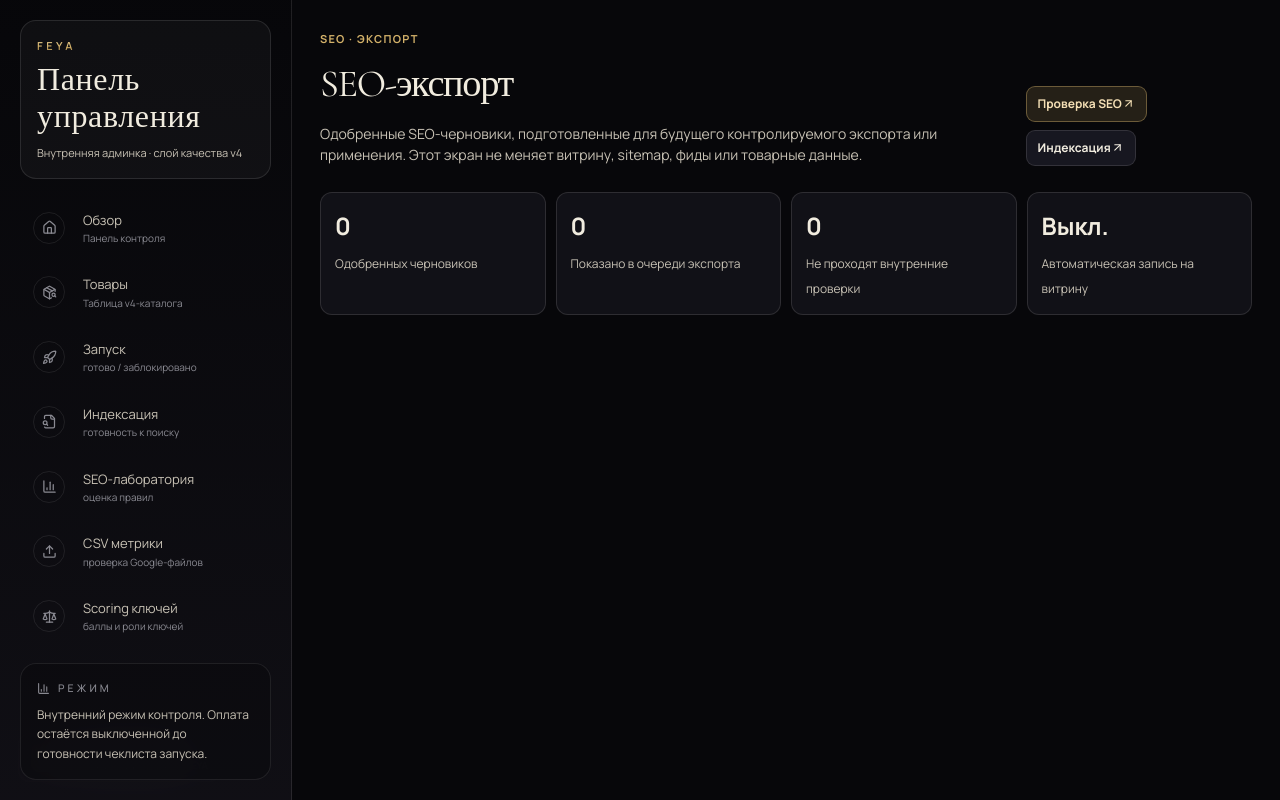
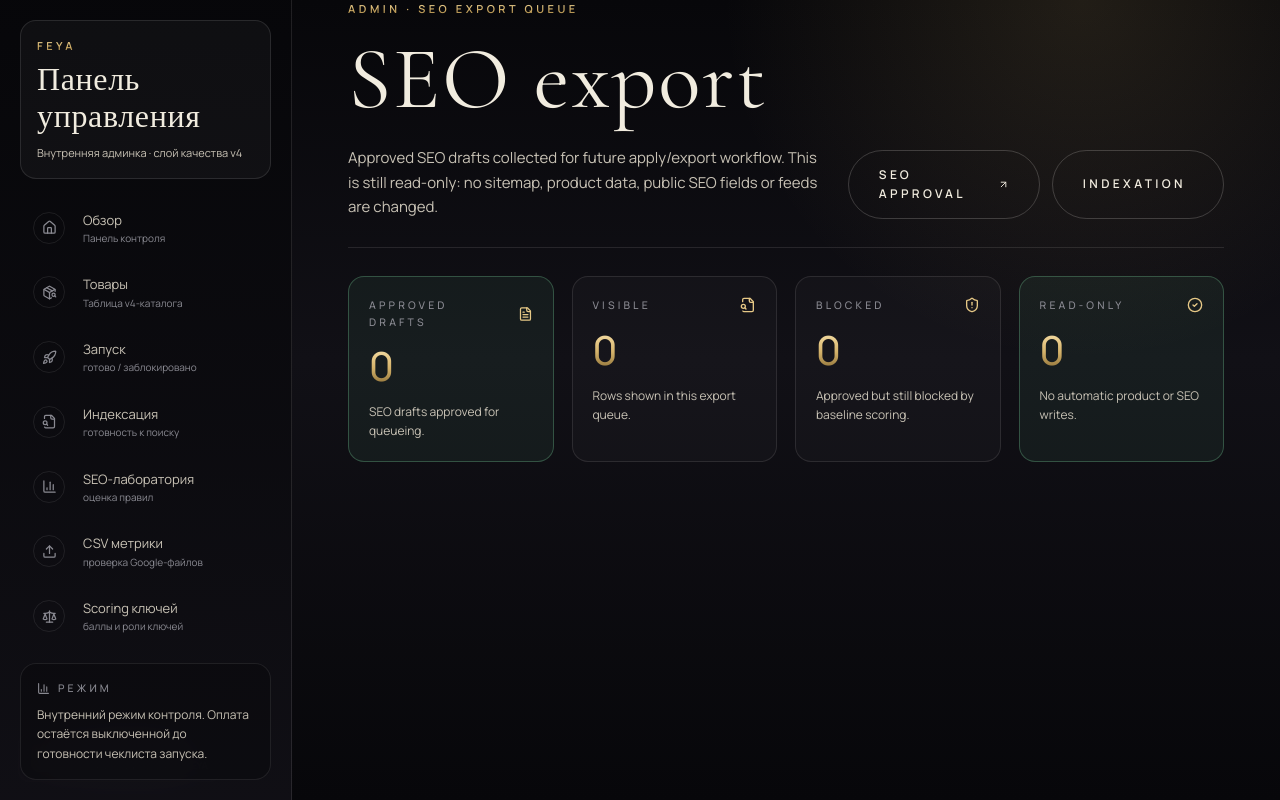
Before and after one commit to THEFEYA/feya-commerce, a Next.js app: page /admin/seo-export in a window 1280 px wide. Built offline with nearby package versions, Linux system fonts and the light colour scheme; no server answers; the database is empty; a web font is replaced by a local one.

Commit message:
restore: approved Product OS SEO screens

```diff
--- a/app/admin/seo-export/page.tsx
+++ b/app/admin/seo-export/page.tsx
@@ -1,12 +1,10 @@
 // @ts-nocheck
 import Link from 'next/link';
-import { ArrowUpRight } from 'lucide-react';
-import { getAdminReadClient, getMissingAdminDataEnvMessage } from '@/lib/adminData';
-import { getSupabaseServiceClient } from '@/lib/supabase';
+import { ArrowUpRight, CheckCircle2, FileSearch, FileText, ShieldAlert } from 'lucide-react';
+import { getMissingSupabaseEnvMessage, getSupabaseReadClient, getSupabaseServiceClient } from '@/lib/supabase';
 import { productSlug, STOREFRONT_V4_CARD_SELECT, STOREFRONT_VIEW_V4 } from '@/lib/storefront';
 import { buildSeoDraftSuggestion } from '@/lib/seo-draft-suggestions';
 import { getSeoScore } from '@/lib/seo-scoring';
-import { seoScoreStageLabel } from '@/lib/adminDisplayRu';
 import type { AdminReviewEvent } from '@/lib/admin-readiness';
 import type { StorefrontProduct } from '@/lib/types';
 
@@ -16,8 +14,8 @@ export const revalidate = 0;
 const SEO_EXPORT_PRODUCTS_LIMIT = 500;
 
 async function loadProducts() {
-  const supabase = getAdminReadClient();
-  if (!supabase) return { products: [], error: getMissingAdminDataEnvMessage() };
+  const supabase = getSupabaseReadClient();
+  if (!supabase) return { products: [], error: getMissingSupabaseEnvMessage() };
   const { data, error } = await supabase.from(STOREFRONT_VIEW_V4).select(STOREFRONT_V4_CARD_SELECT).limit(SEO_EXPORT_PRODUCTS_LIMIT);
   if (error) return { products: [], error: error.message };
   return { products: (data || []) as StorefrontProduct[], error: null };
@@ -36,6 +34,15 @@ function hasSeoApproval(product: StorefrontProduct, events: AdminReviewEvent[])
   return events.some((event) => event.product_slug === slug && event.event_type === 'seo_ready_checked' && event.event_status === 'approved');
 }
 
+function Metric({ label, value, note, icon: Icon, tone = 'neutral' }) {
+  const toneClass = tone === 'danger'
+    ? 'border-[rgba(196,64,88,.34)] bg-[rgba(160,32,56,.08)]'
+    : tone === 'success'
+      ? 'border-[rgba(108,183,138,.35)] bg-[rgba(108,183,138,.08)]'
+      : 'border-[rgba(216,214,211,.12)] bg-[rgba(255,255,255,.025)]';
+  return <div className={`rounded-2xl border ${toneClass} p-5`}><div className="flex items-center justify-between gap-4 mb-4"><div className="eyebrow-dim">{label}</div><Icon size={16} className="text-[var(--gold-warm)]" /></div><div className="font-price text-gold-grad text-[40px] leading-none">{value}</div><div className="mt-4 text-[12px] leading-relaxed text-[var(--bone-dim)]">{note}</div></div>;
+}
+
 function DraftCell({ label, value }) {
   return <div className="rounded-xl border border-[rgba(216,214,211,.10)] bg-black/15 p-3"><div className="eyebrow-dim mb-2">{label}</div><div className="text-[13px] leading-relaxed text-bone">{value}</div></div>;
 }
@@ -46,27 +53,10 @@ export default async function SeoExportQueuePage() {
   const readyRows = approvedProducts.map((product) => ({ score: getSeoScore(product), draft: buildSeoDraftSuggestion(product) })).slice(0, 100);
   const blockedRows = readyRows.filter((row) => row.score.stage === 'Blocked');
 
-  return <main className="owner-page">
-    <div className="owner-page-inner">
-      <header className="owner-page-head">
-        <div>
-          <div className="owner-eyebrow">SEO · экспорт</div>
-          <h1>SEO-экспорт</h1>
-          <p>Одобренные SEO-черновики, подготовленные для будущего контролируемого экспорта или применения. Этот экран не меняет витрину, sitemap, фиды или товарные данные.</p>
-        </div>
-        <div className="owner-actions" style={{ marginTop: 0 }}>
-          <Link href="/admin/seo-approval" className="owner-button primary">Проверка SEO <ArrowUpRight size={13} /></Link>
-          <Link href="/admin/indexation" className="owner-button">Индексация <ArrowUpRight size={13} /></Link>
-        </div>
-      </header>
+  return <main className="min-h-screen bg-[radial-gradient(circle_at_80%_0%,rgba(212,178,106,.13),transparent_32%),linear-gradient(180deg,#07070A,#111016_45%,#07070A)]"><section className="container-feya pt-10 pb-16">
+    <div className="flex flex-col gap-5 lg:flex-row lg:items-end lg:justify-between border-b border-[rgba(216,214,211,.12)] pb-7 mb-7"><div><div className="eyebrow-gold mb-3">Admin · SEO Export Queue</div><h1 className="font-tall text-bone leading-none" style={{ fontSize: 'clamp(44px,7vw,88px)' }}>SEO export</h1><p className="mt-4 max-w-3xl text-[15px] leading-relaxed text-[var(--bone-dim)]">Approved SEO drafts collected for future apply/export workflow. This is still read-only: no sitemap, product data, public SEO fields or feeds are changed.</p></div><div className="flex gap-3"><Link href="/admin/seo-approval" className="btn-ghost">SEO Approval <ArrowUpRight size={13} /></Link><Link href="/admin/indexation" className="btn-ghost">Indexation <ArrowUpRight size={13} /></Link></div></div>
     {error ? <div className="rounded-2xl border border-[rgba(196,64,88,.35)] bg-[rgba(160,32,56,.10)] p-5 text-[var(--bone-dim)] mb-7">{error}</div> : null}
-    <section className="owner-summary-strip" style={{ marginBottom: '20px' }}>
-      <div className="owner-summary-cell"><strong>{approvedProducts.length}</strong><span>Одобренных черновиков</span></div>
-      <div className="owner-summary-cell"><strong>{readyRows.length}</strong><span>Показано в очереди экспорта</span></div>
-      <div className="owner-summary-cell"><strong>{blockedRows.length}</strong><span>Не проходят внутренние проверки</span></div>
-      <div className="owner-summary-cell"><strong>Выкл.</strong><span>Автоматическая запись на витрину</span></div>
-    </section>
-    <div className="space-y-4">{readyRows.map(({ score, draft }) => <article key={draft.productSlug} className="rounded-2xl border border-[rgba(216,214,211,.12)] bg-[rgba(255,255,255,.025)] p-5"><div className="flex flex-col gap-4 lg:flex-row lg:items-start lg:justify-between"><div><div className="text-bone text-[18px] leading-snug">{score.title}</div><div className="mt-2 text-[10px] uppercase tracking-[0.18em] text-[var(--smoke)]">/{draft.productSlug} · {seoScoreStageLabel(score.stage)}</div></div><div className="flex gap-2"><Link href={`/admin/seo-lab/${draft.productSlug}`} className="owner-button">Открыть оценку</Link><Link href={`/admin/products/${draft.productSlug}`} className="btn-ghost px-4 py-2 text-[10px]">Товар</Link></div></div><div className="mt-5 grid lg:grid-cols-2 gap-3"><DraftCell label="SEO-заголовок" value={draft.titleDraft} /><DraftCell label="Meta description" value={draft.metaDescriptionDraft} /><DraftCell label="H1" value={draft.h1Draft} /><DraftCell label="ALT изображения" value={draft.altTextDraft} /></div><div className="mt-4 rounded-xl border border-[rgba(212,178,106,.20)] bg-[rgba(212,178,106,.06)] p-3 text-[12px] leading-relaxed text-[var(--bone-dim)]">Подготовлено только для будущего экспорта или применения. Перед записью в публичные SEO-поля нужен отдельный механизм применения и журнал изменений.</div></article>)}</div>
-    </div>
-  </main>;
+    <div className="grid grid-cols-2 lg:grid-cols-4 gap-4 mb-8"><Metric icon={FileText} label="Approved drafts" value={approvedProducts.length} note="SEO drafts approved for queueing." tone="success" /><Metric icon={FileSearch} label="Visible" value={readyRows.length} note="Rows shown in this export queue." /><Metric icon={ShieldAlert} label="Blocked" value={blockedRows.length} note="Approved but still blocked by baseline scoring." tone={blockedRows.length ? 'danger' : 'neutral'} /><Metric icon={CheckCircle2} label="Read-only" value="0" note="No automatic product or SEO writes." tone="success" /></div>
+    <div className="space-y-4">{readyRows.map(({ score, draft }) => <article key={draft.productSlug} className="rounded-2xl border border-[rgba(216,214,211,.12)] bg-[rgba(255,255,255,.025)] p-5"><div className="flex flex-col gap-4 lg:flex-row lg:items-start lg:justify-between"><div><div className="text-bone text-[18px] leading-snug">{score.title}</div><div className="mt-2 text-[10px] uppercase tracking-[0.18em] text-[var(--smoke)]">/{draft.productSlug} · score {score.overallScore} · {score.stage}</div></div><div className="flex gap-2"><Link href={`/admin/seo-lab/${draft.productSlug}`} className="btn-ghost px-4 py-2 text-[10px]">Open score</Link><Link href={`/admin/products/${draft.productSlug}`} className="btn-ghost px-4 py-2 text-[10px]">Product</Link></div></div><div className="mt-5 grid lg:grid-cols-2 gap-3"><DraftCell label="SEO title" value={draft.titleDraft} /><DraftCell label="Meta description" value={draft.metaDescriptionDraft} /><DraftCell label="H1" value={draft.h1Draft} /><DraftCell label="Image alt" value={draft.altTextDraft} /></div><div className="mt-4 rounded-xl border border-[rgba(212,178,106,.20)] bg-[rgba(212,178,106,.06)] p-3 text-[12px] leading-relaxed text-[var(--bone-dim)]">Prepared for future export/apply step only. Requires a separate apply mechanism and change log before writing to public SEO fields.</div></article>)}</div>
+  </section></main>;
 }
```
